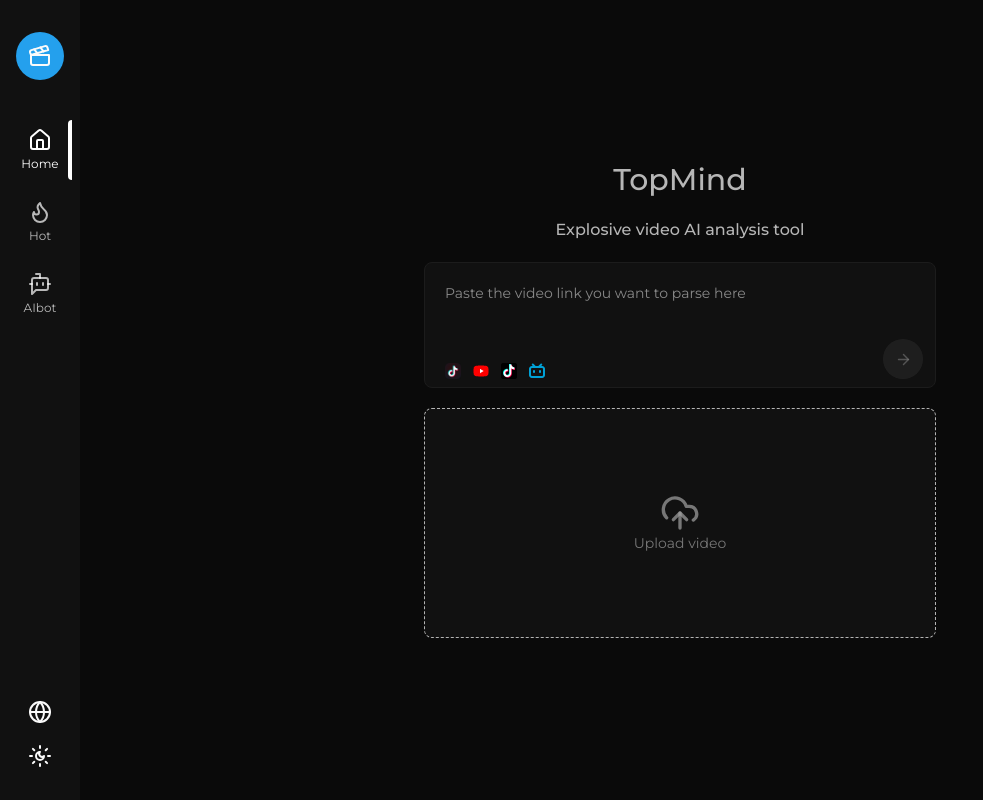
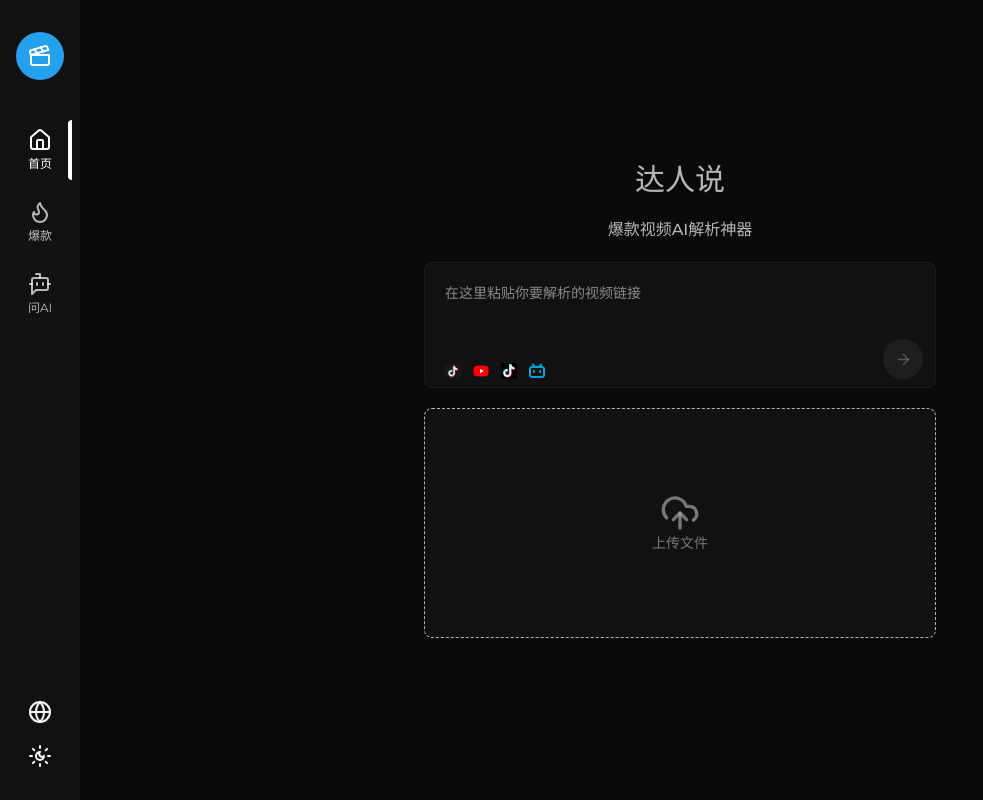
Before and after one commit to JefferXia/deeper, a Next.js app: page / in a window 1280 px wide. Shown: the whole page, without its empty margins (0-983 px from the left). Built offline with nearby package versions, Linux system fonts and the light colour scheme.

Commit message:
加google analysis

```diff
--- a/app/globalcontext.tsx
+++ b/app/globalcontext.tsx
@@ -30,7 +30,7 @@ export const GlobalContextProvider = function ({
   userInfo?: UserInfo
 }) {
   const path = usePathname()
-  const [language, setLanguage] = useLanguage('en')
+  const [language, setLanguage] = useLanguage('zh')
   const [loginModalOpen, setLoginModalOpen] = useState(false)
 
   const localeMessages = useMemo(() => {
--- a/app/layout.tsx
+++ b/app/layout.tsx
@@ -6,6 +6,7 @@ import Sidebar from '@/components/Sidebar';
 import { Toaster } from 'sonner';
 import ThemeProvider from '@/components/theme/Provider';
 import { GlobalContextProvider } from './globalcontext';
+import { GoogleAnalytics } from '@next/third-parties/google'
 
 const montserrat = Montserrat({
   weight: ['300', '400', '500', '700'],
@@ -27,6 +28,7 @@ export default function RootLayout({
 }>) {
   return (
     <html className="h-full" lang="en" suppressHydrationWarning>
+      <GoogleAnalytics gaId="G-DDJKD745FB" />
       <body className={cn('h-full', montserrat.className)}>
         <ThemeProvider>
           <GlobalContextProvider>
--- a/components/Sidebar.tsx
+++ b/components/Sidebar.tsx
@@ -73,7 +73,7 @@ const Sidebar = ({ children }: { children: React.ReactNode }) => {
                   <div>
                     <link.icon />
                   </div>
-                  <p className='text-xs mt-1'>{link.label}</p>
+                  <div className='text-xs mt-1'>{link.label}</div>
                   {link.active && (
                     <div className="absolute right-0 -mr-2 h-full w-1 rounded-l-lg bg-black dark:bg-white" />
                   )}
@@ -113,7 +113,7 @@ const Sidebar = ({ children }: { children: React.ReactNode }) => {
               <div className="absolute top-0 -mt-4 h-1 w-full rounded-b-lg bg-black dark:bg-white" />
             )}
             <link.icon />
-            <p className="text-xs">{link.label}</p>
+            <div className="text-xs block">{link.label}</div>
           </Link>
         ))}
       </div>
--- a/package.json
+++ b/package.json
@@ -16,6 +16,7 @@
     "@headlessui/react": "^1.7.18",
     "@icons-pack/react-simple-icons": "^9.4.0",
     "@langchain/openai": "^0.0.25",
+    "@next/third-parties": "^14.2.13",
     "@radix-ui/react-dialog": "^1.1.1",
     "@radix-ui/react-dropdown-menu": "^2.1.1",
     "@radix-ui/react-progress": "^1.1.0",
```
Also changed, not shown: 1 other file (tests, documents, lock files or other folders).
